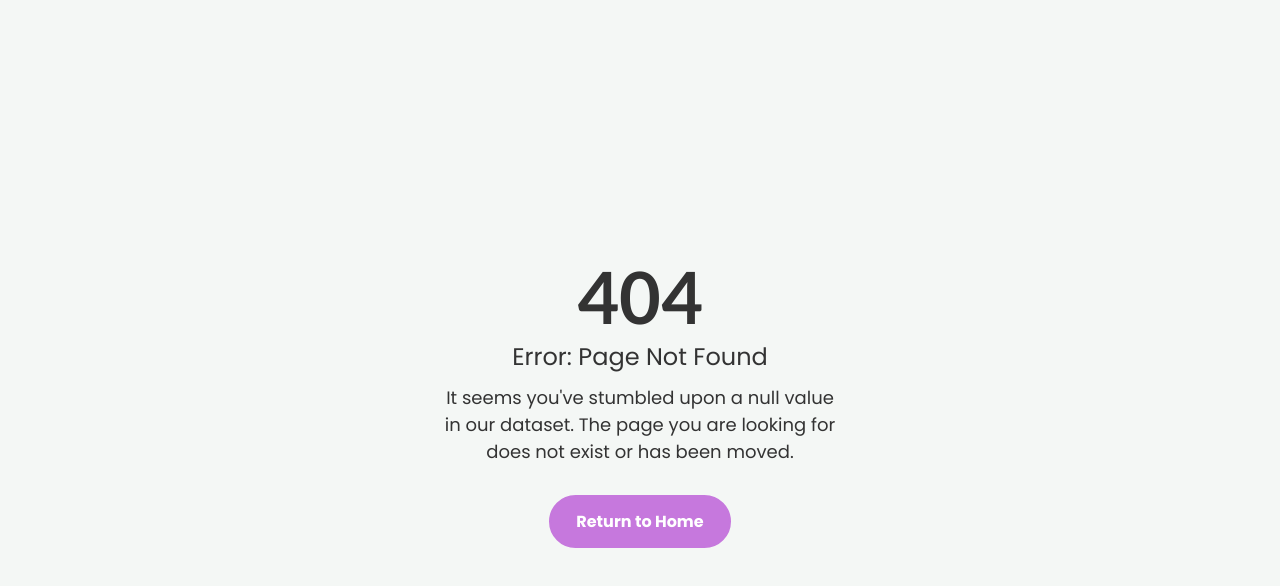
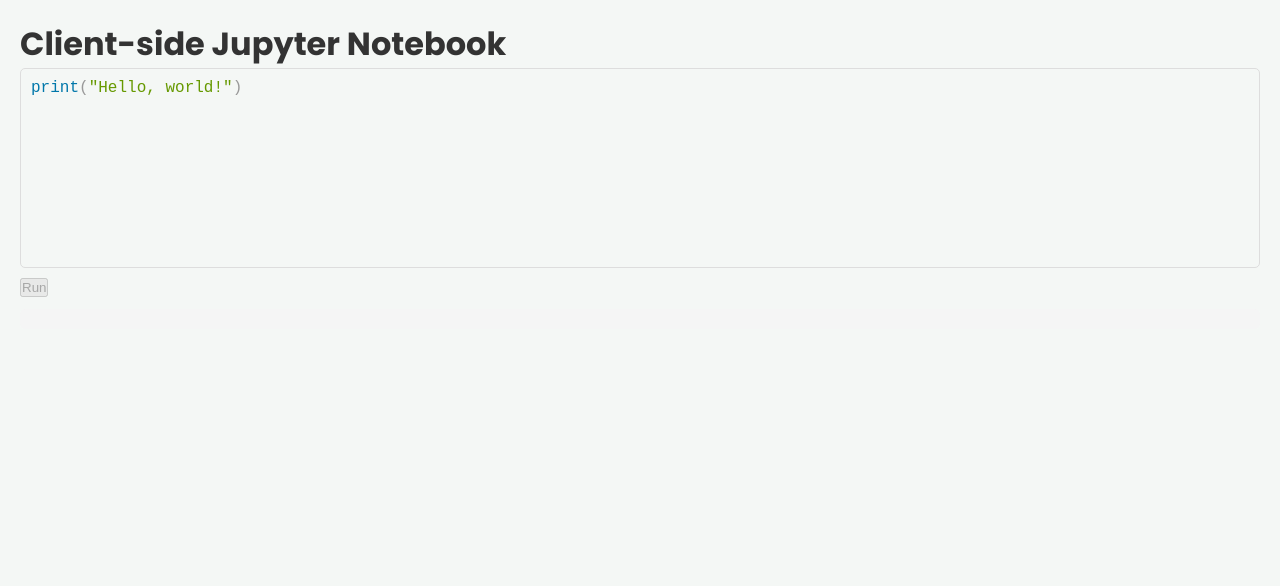
Before and after one commit to amndatasyaa/amndatasyaa.github.io, a Next.js app: page /notebook in a window 1280 px wide. Before the commit this address had no page. Shown: the top 586 px of the page. Built offline with nearby package versions, Linux system fonts and the light colour scheme.

Commit message:
feat: add client-side python notebook

```diff
--- /dev/null
+++ b/app/notebook/page.tsx
@@ -0,0 +1,73 @@
+'use client'
+
+import React, { useState, useEffect } from 'react'
+import Editor from 'react-simple-code-editor'
+import { highlight, languages } from 'prismjs/components/prism-core'
+import 'prismjs/components/prism-python'
+import 'prismjs/themes/prism.css'
+
+const NotebookPage = () => {
+  const [code, setCode] = useState('print("Hello, world!")')
+  const [output, setOutput] = useState('')
+  const [pyodide, setPyodide] = useState(null)
+
+  useEffect(() => {
+    const script = document.createElement('script')
+    script.src = 'https://cdn.jsdelivr.net/pyodide/v0.21.3/full/pyodide.js'
+    script.async = true
+    script.onload = () => {
+      const loadPyodide = async () => {
+        const pyodide = await (window as any).loadPyodide({
+          indexURL: 'https://cdn.jsdelivr.net/pyodide/v0.21.3/full/'
+        })
+        setPyodide(pyodide)
+      }
+      loadPyodide()
+    }
+    document.head.appendChild(script)
+  }, [])
+
+  const runCode = async () => {
+    if (!pyodide) {
+      return
+    }
+    try {
+      (pyodide as any).globals.set('__old_print__', (pyodide as any).globals.get('print'))
+      ;(pyodide as any).globals.set('print', (...args: any[]) => {
+        setOutput(prev => `${prev}${args.join(' ')}\n`)
+      })
+      await (pyodide as any).runPythonAsync(code)
+    } catch (err) {
+      setOutput(String(err))
+    } finally {
+      (pyodide as any).globals.set('print', (pyodide as any).globals.get('__old_print__'))
+    }
+  }
+
+  return (
+    <div style={{ padding: '20px' }}>
+      <h1>Client-side Jupyter Notebook</h1>
+      <Editor
+        value={code}
+        onValueChange={code => setCode(code)}
+        highlight={code => highlight(code, languages.python)}
+        padding={10}
+        style={{
+          fontFamily: '"Fira code", "Fira Mono", monospace',
+          fontSize: 16,
+          border: '1px solid #ddd',
+          borderRadius: '5px',
+          minHeight: '200px',
+        }}
+      />
+      <button onClick={runCode} style={{ marginTop: '10px' }} disabled={!pyodide}>
+        Run
+      </button>
+      <pre style={{ marginTop: '10px', background: '#f5f5f5', padding: '10px', borderRadius: '5px' }}>
+        {output}
+      </pre>
+    </div>
+  )
+}
+
+export default NotebookPage
--- a/package.json
+++ b/package.json
@@ -25,8 +25,10 @@
     "d3": "^7.9.0",
     "framer-motion": "^12.23.25",
     "next": "^15.5.6",
+    "prismjs": "^1.30.0",
     "react": "^19.2.0",
-    "react-dom": "^19.2.0"
+    "react-dom": "^19.2.0",
+    "react-simple-code-editor": "^0.14.1"
   },
   "devDependencies": {
     "@types/d3": "^7.4.3",
```
Also changed, not shown: 1 other file (tests, documents, lock files or other folders).
